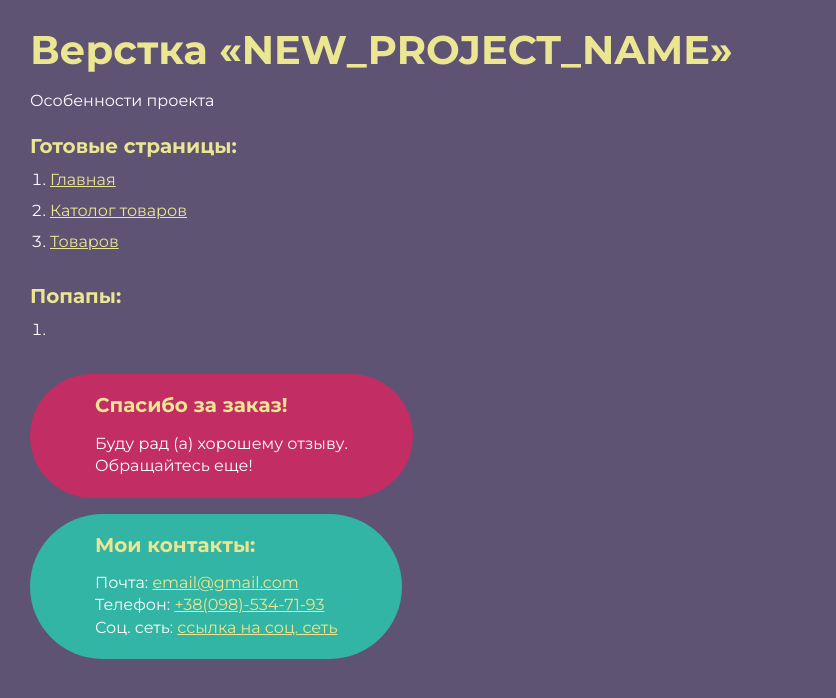
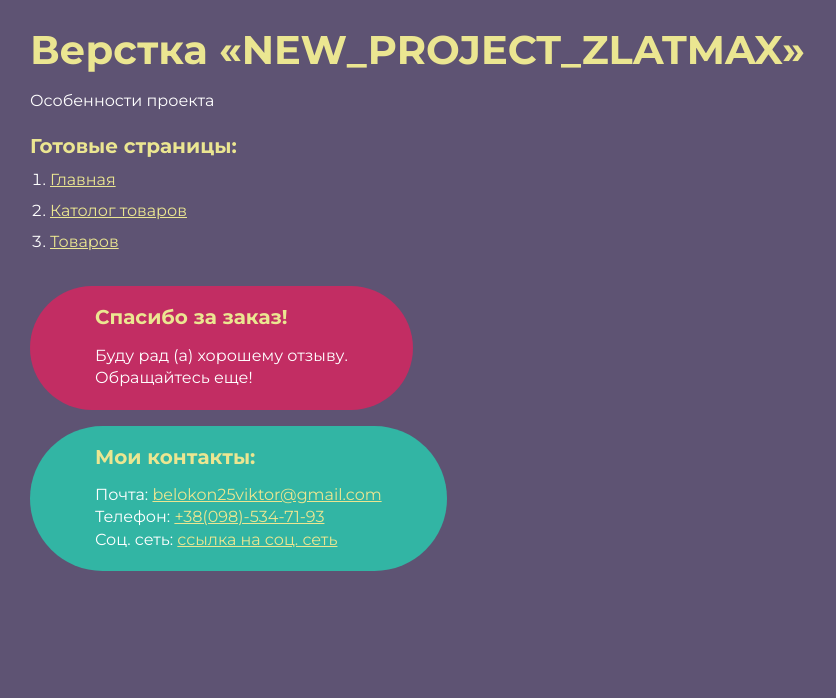
Before and after one commit to ViktorBel/zlatmax, a plain HTML site: page index.html in a window 1280 px wide. Shown: the whole page, without its empty margins (0-836 px from the left). Drawn offline with Linux system fonts and the light colour scheme.

Commit message:
data change

```diff
--- a/index.html
+++ b/index.html
@@ -9,7 +9,7 @@
 
 <body>
    <div class="rootpage">
-      <h1>Верстка «NEW_PROJECT_NAME»</h1>
+      <h1>Верстка «NEW_PROJECT_ZLATMAX»</h1>
       <div class="rootpage__info">
          Особенности проекта
       </div>
@@ -19,10 +19,10 @@
          <li><a target="_blank" href="catalog.html">Католог товаров</a></li>
          <li><a target="_blank" href="product.html">Товаров</a></li>
       </ol>
-      <h2>Попапы:</h2>
+<!--       <h2>Попапы:</h2>
       <ol class="rootpage__list">
          <li><a target="_blank" href="home.html#"></a></li>
-      </ol>
+      </ol> -->
       <div class="rootpage__tnx">
          <h2>Спасибо за заказ!</h2>
          <p>Буду рад (а) хорошему отзыву.</p>
@@ -30,7 +30,7 @@
       </div>
       <div class="rootpage__contacts">
          <h2>Мои контакты:</h2>
-         <p>Почта: <a href="belokon25viktor@gmail.com">email@gmail.com</a></p>
+         <p>Почта: <a href="belokon25viktor@gmail.com">belokon25viktor@gmail.com</a></p>
          <p>Телефон: <a href="tel:380985347193">+38(098)-534-71-93</a></p>
          <p>Соц. сеть: <a href="">ссылка на соц. сеть</a></p>
       </div>
```
